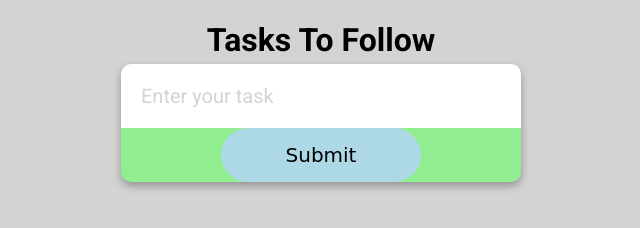
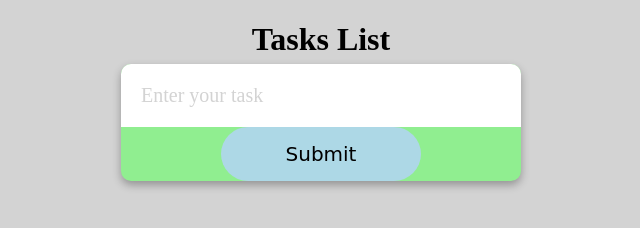
Before and after one commit to EdyDaSilva/p2, a plain HTML site: page index.html in a window 1280 px wide. Shown: the whole page, without its empty margins (319-959 px from the left). Drawn offline with Linux system fonts and the light colour scheme.

Commit message:
h1 change

```diff
--- a/index.html
+++ b/index.html
@@ -12,12 +12,11 @@
       crossorigin="anonymous"
       referrerpolicy="no-referrer"
     />
-    <link href="https://fonts.googleapis.com/css2?family=Roboto:wght@400;700&display=swap" rel="stylesheet">
 
     <link rel="stylesheet" href="style.css" />
   </head>
   <body>
-    <h1>Tasks To Follow</h1>
+    <h1>Tasks List</h1>
     <form class="form">
       <input
         type="text"
--- a/style.css
+++ b/style.css
@@ -4,7 +4,7 @@ body{
     display: flex;
     justify-content: center;
     background-color: lightgray;
-    font-family: 'Roboto', sans-serif;
+    font-family: 'Times New Roman', Times, serif;
 }
 
 /* Style the form container */
@@ -15,7 +15,7 @@ body{
     width: 400px;
     background-color: lightgreen;
     border-radius: 10px;
-    font-family: 'Roboto', sans-serif;
+    font-family: 'Times New Roman', Times, serif;
 }
 
 /* Style the input field */
@@ -27,7 +27,7 @@ body{
     border: none;
     font-size: 20px;
     font-family: cursive;
-    font-family: 'Roboto', sans-serif;
+    font-family: 'Times New Roman', Times, serif;
 }
 
 /* Style the input field's placeholder text */
```
